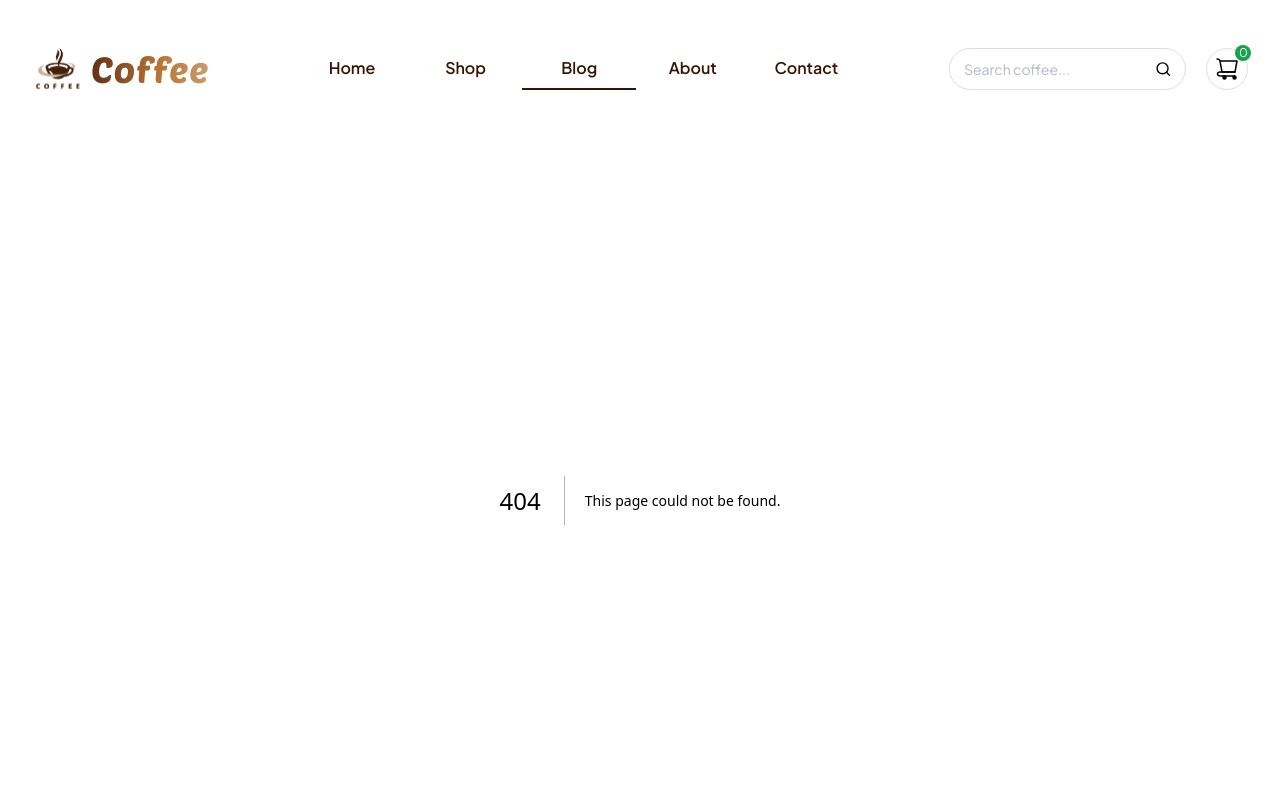
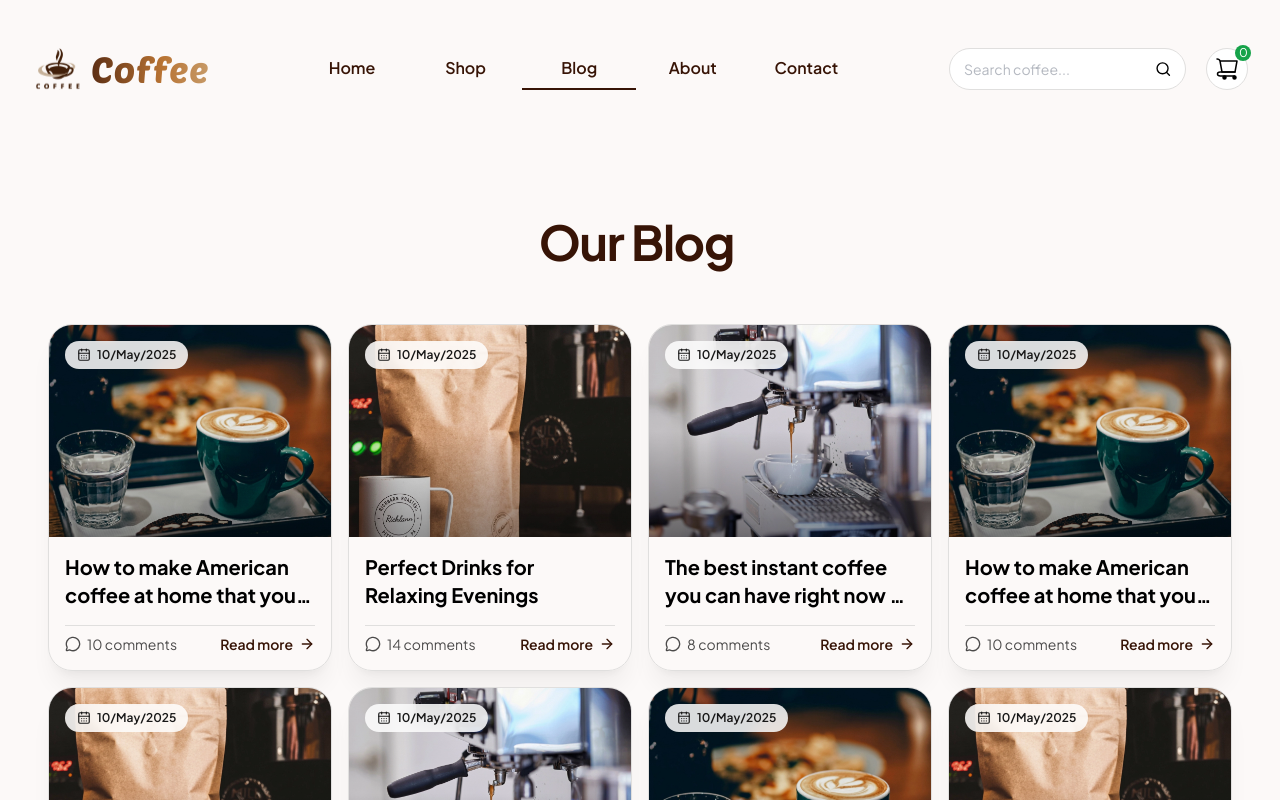
Before and after one commit to MehtiAbdullahi/Coffee_Shop, a Next.js app: page /blog in a window 1280 px wide. Before the commit this address had no page. Shown: the top 800 px of the page. Built offline with nearby package versions, Linux system fonts and the light colour scheme.

Commit message:
feat: add blog page

```diff
--- /dev/null
+++ b/src/app/blog/page.tsx
@@ -0,0 +1,60 @@
+"use client";
+import BlogBox from "@/components/blog-box/BlogBox";
+import { motion, Variants } from "framer-motion";
+import { boxs } from "./_data/content";
+
+const EASE = [0.22, 1, 0.36, 1] as const;
+
+const TITLE = "Our Blog";
+
+const word: Variants = {
+  hidden: { y: "110%", rotate: 3 },
+  show: { y: "0%", rotate: 0, transition: { duration: 0.8, ease: EASE } },
+};
+
+const headerContainer: Variants = {
+  hidden: {},
+  show: { transition: { staggerChildren: 0.06, delayChildren: 0.05 } },
+};
+
+const BlogsPage = () => {
+  return (
+    <section className="container mx-auto my-28 px-4 md:px-12">
+      <h2 className="mb-12 text-center text-4xl font-bold">
+        <motion.div
+          variants={headerContainer}
+          initial="hidden"
+          whileInView="show"
+          viewport={{ once: true, amount: 0.4 }}
+          className="mx-auto max-w-5xl px-4 text-center"
+        >
+          <h2
+            id="shop-title"
+            aria-label={TITLE}
+            className="text-primary text-xl leading-tight font-bold tracking-tight text-balance sm:text-5xl lg:text-4xl xl:text-5xl"
+          >
+            {TITLE.split(" ").map((w, i) => (
+              <span
+                key={i}
+                aria-hidden="true"
+                className="inline-block overflow-hidden pb-1 align-top"
+              >
+                <motion.span variants={word} className="inline-block">
+                  {w}
+                  {"\u00A0"}
+                </motion.span>
+              </span>
+            ))}
+          </h2>
+        </motion.div>
+      </h2>
+      <div className="grid grid-cols-2 gap-4 lg:grid-cols-3 xl:grid-cols-4">
+        {boxs.map((b) => (
+          <BlogBox key={b.id} item={b} />
+        ))}
+      </div>
+    </section>
+  );
+};
+
+export default BlogsPage;
```
